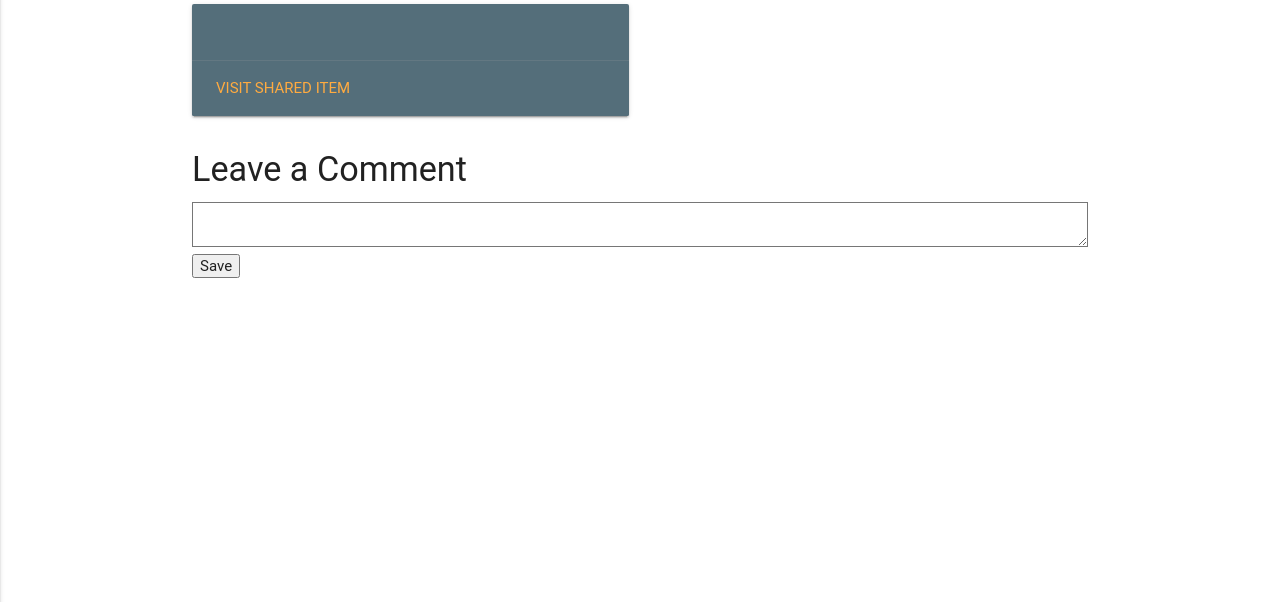
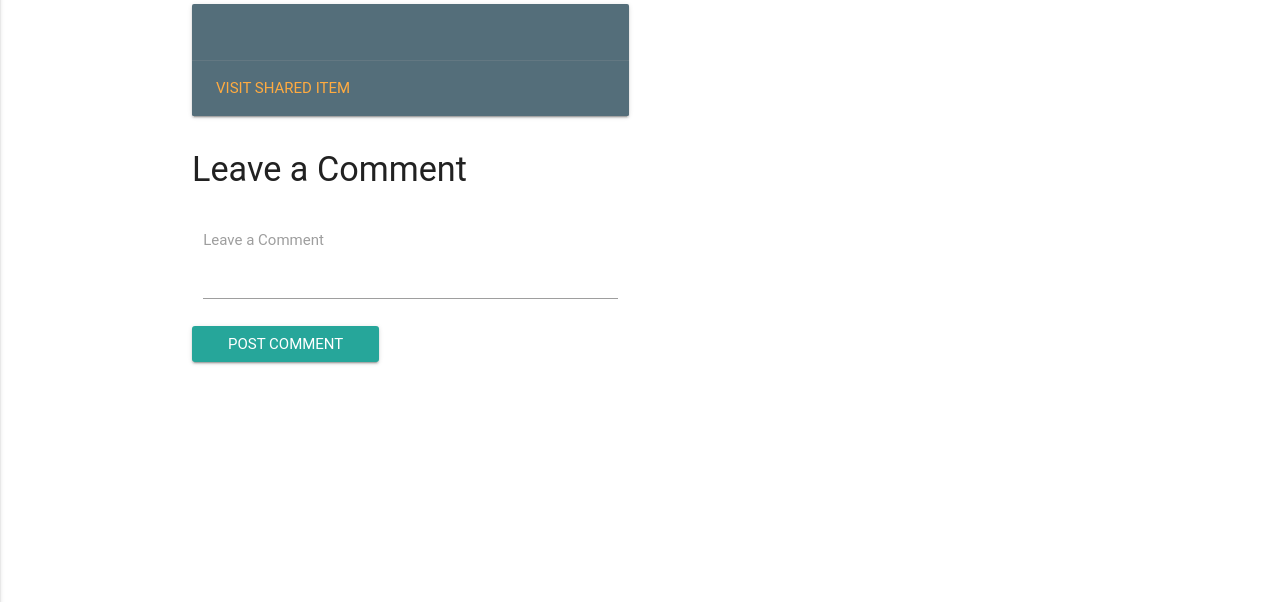
Before and after one commit to duncanlew/LinkShare, a Django app: template templates/Spaces/shareditem_detail.html in a window 1280 px wide. Shown: the part 174-776 px from the top of the page. Run offline with Django 3.2, Linux system fonts and the light colour scheme; the template is opened without the code that fills it, so the values that code supplies are empty; parts of the project's set-up code (start-up, migrations or seed data) failed here and were passed over; some libraries are stand-ins or nearby versions; some web fonts are replaced.

Commit message:
Changed FK from User to ShareUser
So that user icon is always available

```diff
--- a/ShareUser/models.py
+++ b/ShareUser/models.py
@@ -15,6 +15,9 @@ class ShareUser(models.Model):
         pb = Pushbullet(self.pushbullet_api_key)
         push = pb.push_link(item.text, item.get_absolute_url())
 
+    def __str__(self):
+        return self.user.username
+
 @receiver(post_save, sender=User)
 def create_share_user(sender, instance, created, **kwargs):
     if created:
--- a/Spaces/context_processor.py
+++ b/Spaces/context_processor.py
@@ -1,7 +1,9 @@
 def list_of_spaces(request):
     from .models import Space
+    from ShareUser.models import ShareUser
     from django.db.models import Q
     if request.user.is_authenticated:
-        return {'spaces_list': Space.objects.filter(Q(owner=request.user) | Q(added_users__in=[request.user]))}
+        s_user = ShareUser.objects.get(user=request.user)
+        return {'spaces_list': Space.objects.filter(Q(owner=s_user) | Q(added_users__in=[s_user]))}
     else:
         return {}
--- a/templates/Spaces/shareditem_detail.html
+++ b/templates/Spaces/shareditem_detail.html
@@ -12,17 +12,24 @@
         <p>{{ object.url }}</p>
       </div>
       <div class="card-action">
-        <a href="{{ shared_item.url }}">Visit Shared Item</a>
+        <a href="{{ object.url }}">Visit Shared Item</a>
       </div>
     </div>
   </div>
 </div>
 
 <h4>Leave a Comment</h4>
-<form action="{% url 'comment-add' 1 object.id %}" method="post">{% csrf_token %}
-    <textarea name="text"></textarea>
-    <input type="submit" value="Save" />
-</form>
+<div class='row'>
+  <div class='col s12 m6'>
+  <form action="{% url 'comment-add' 1 object.id %}" method="post">{% csrf_token %}
+    <div class="input-field col s12">
+      <textarea id='comment-field' name="text" class="materialize-textarea"></textarea>
+      <label for="comment-field">Leave a Comment</label>
+    </div>
+    <input type="submit" value="Post Comment" class="btn waves-light waves-effect" />
+  </form>
+</div>
+</div>
 
 {% for comment in comments %}
 <div class="row">
@@ -32,7 +39,11 @@
          <p>{{ comment.text }}</p>
        </div>
        <div class="card-action">
-         Posted by {{ comment.user }} at {{ comment.created }}
+         <div class="chip">
+           <img src="/{{ MEDIA_URL }}{{ comment.user.icon }}" alt="Contact Person">
+           {{ comment.user }} at {{ comment.created }}
+         </div>
+
        </div>
      </div>
    </div>
```
Also changed, not shown: Spaces/models.py (+6 -6 lines), Spaces/views.py (+6 -6 lines), Spaces/migrations/0002_auto_20170224_1424.py (added).
